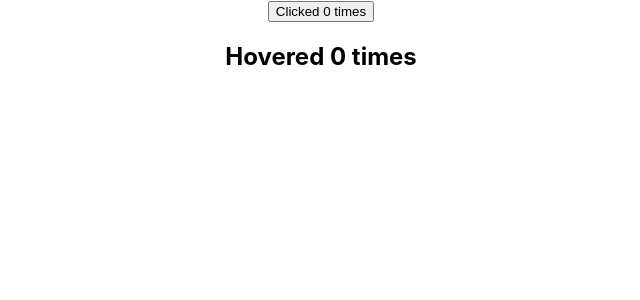
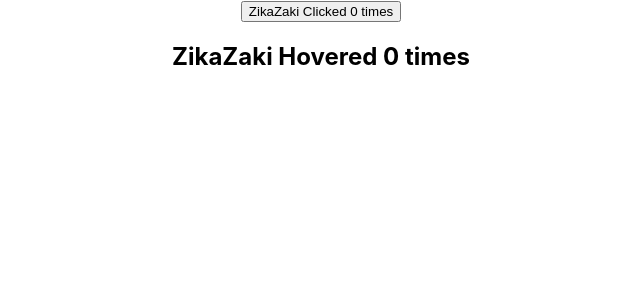
Before and after one commit to ZikaZaki/cake-shop, a React (Create React App) app: page / in a window 1280 px wide. Shown: the top 300 px of the page, without its empty margins (319-959 px from the left). Built offline with nearby package versions, Linux system fonts and the light colour scheme.

Commit message:
Update App, ClickCounter, HoverCounter, and withCounter components

```diff
--- a/src/App.js
+++ b/src/App.js
@@ -28,8 +28,8 @@ function App() {
   return (
     <Provider store={store}>
       <div className="App">
-        <ClickCounter />
-        <HoverCounter />
+        <ClickCounter name='ZikaZaki' />
+        <HoverCounter name='ZikaZaki'/>
         {/* <ErrorBoundary>
           <Hero heroName="Batman" />
         </ErrorBoundary>
--- a/src/components/ClickCounter.js
+++ b/src/components/ClickCounter.js
@@ -7,10 +7,10 @@ class ClickCounter extends Component {
     return (
       <div>
         <button onClick={incrementCount}>
-          Clicked {count} times</button>
+          {this.props.name} Clicked {count} times</button>
       </div>
     )
   }
 }
 
-export default withCounter(ClickCounter)
+export default withCounter(ClickCounter, 5)
--- a/src/components/HoverCounter.js
+++ b/src/components/HoverCounter.js
@@ -7,7 +7,7 @@ class HoverCounter extends Component {
     return (
       <div>
         <h2 onMouseOver={incrementCount}>
-          Hovered {count} times</h2>
+          {this.props.name} Hovered {count} times</h2>
       </div>
     )
   }
--- a/src/hoc/withCounter/withCounter.js
+++ b/src/hoc/withCounter/withCounter.js
@@ -10,7 +10,7 @@ import React from "react";
 // -----------------------------------------------------------------------
 // Resources: https://reactjs.org/docs/higher-order-components.html
 // =================================================================================
-const withCounter = (WrappedComponent) => {
+const withCounter = (WrappedComponent, incrementValue = 1) => {
     class WithCounter extends React.Component {
       constructor(props) {
         super(props)
@@ -22,13 +22,20 @@ const withCounter = (WrappedComponent) => {
 
       incrementCount = () => {
         this.setState((prevState) => {
-            return { count: prevState.count + 1 }
+            return { count: prevState.count + incrementValue }
         })
       }
 
       render() {
-        return <WrappedComponent count={this.state.count} incrementCount={this.incrementCount} />
-        // return <WrappedComponent {...this.props} />
+        return <WrappedComponent count={this.state.count} incrementCount={this.incrementCount} {...this.props} />
+        // ======================================{...this.props}=====================================================
+        // NOTE: If we try to pass the props to the wrapped component, we will not be able to access
+        // the props in the wrapped component. This is because the props are being overwritten by the
+        // higher order component. Therefore, we need to pass the remaining props to the wrapped component
+        // using the spread operator.
+        // Example:
+        // return <WrappedComponent count={this.state.count} incrementCount={this.incrementCount} {...this.props} />
+        // ==========================================================================================================
       }
     }
 
```
